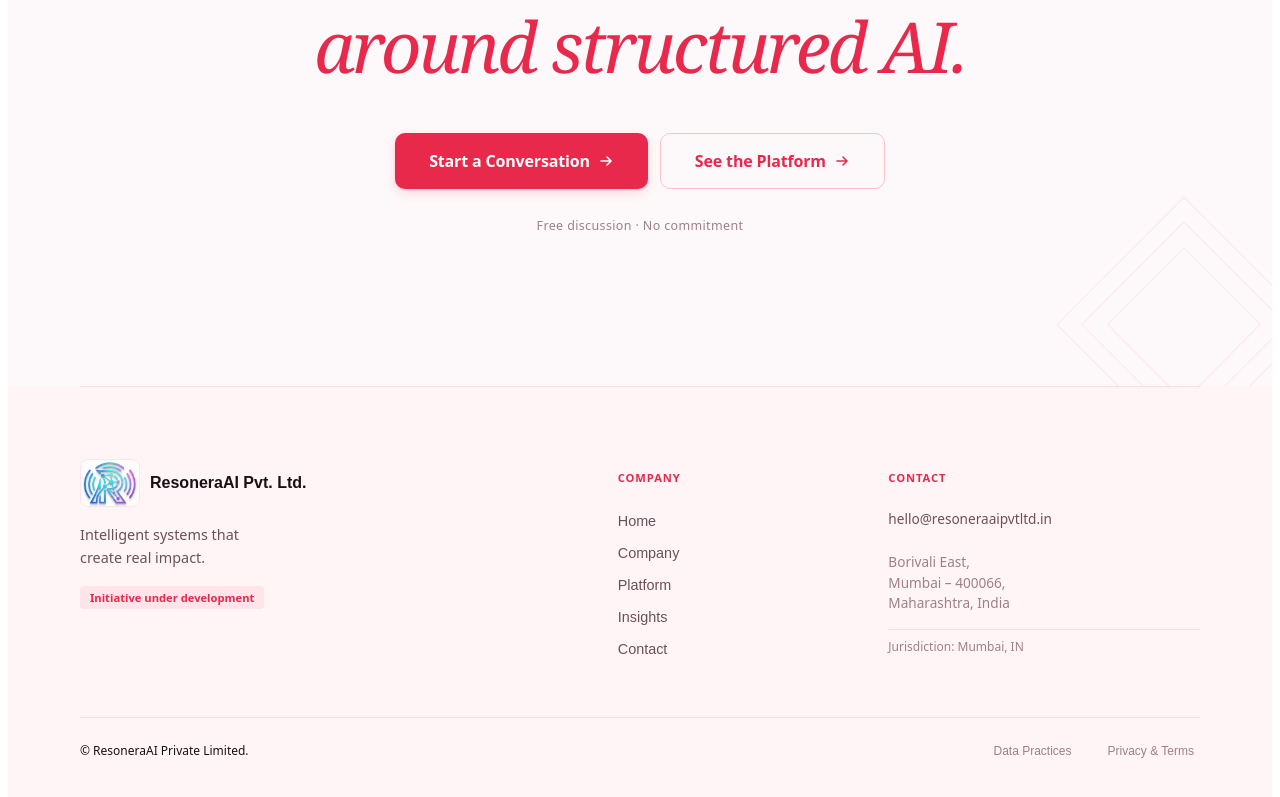
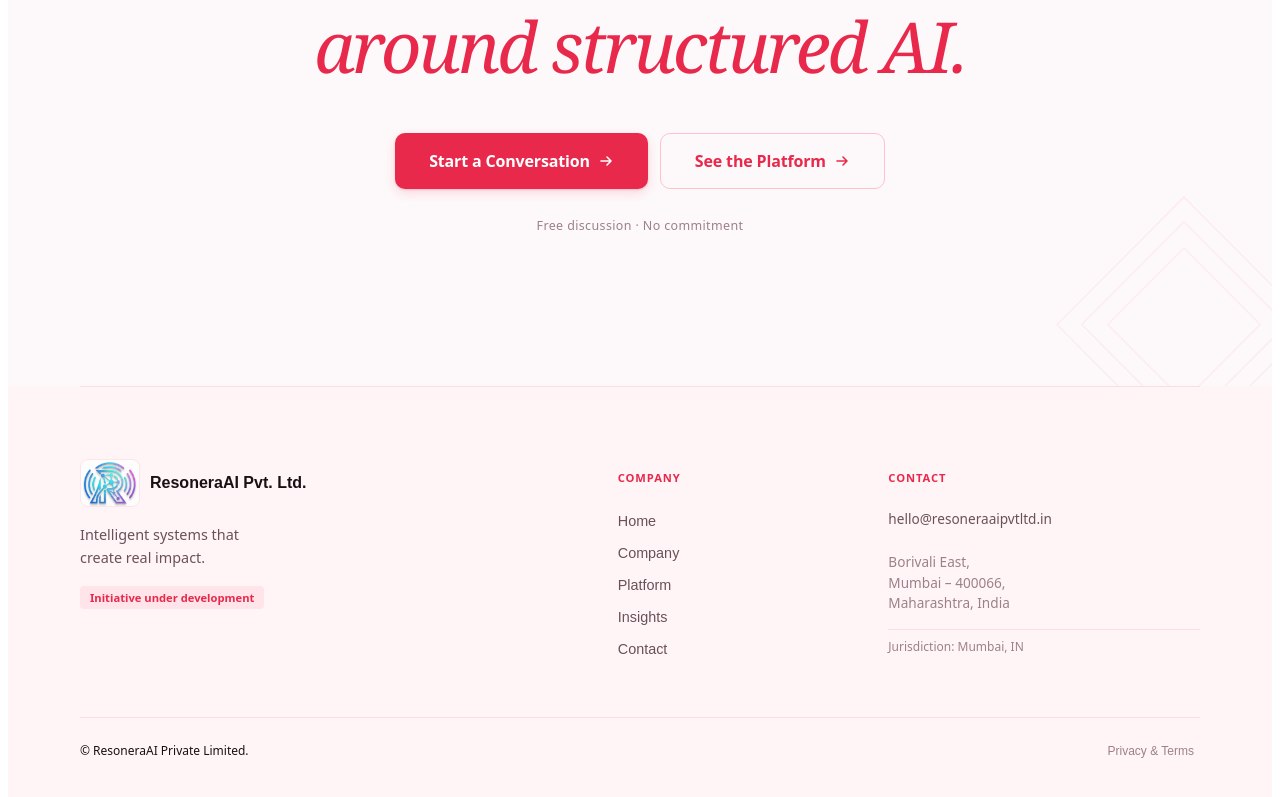
Before and after one commit to Prakharbansall/RESONERAA, a React (Vite) app: page / in a window 1280 px wide. Shown: the part 5352-6149 px from the top of the page. Built offline with nearby package versions, Linux system fonts and the light colour scheme.

Commit message:
Remove 'Data Practices' button from footer

```diff
--- a/src/components/Footer.jsx
+++ b/src/components/Footer.jsx
@@ -73,7 +73,6 @@ export default function Footer({ onNav }) {
           </div>
 
           <div className="footer-legal">
-            <button className="footer-legal-link" onClick={() => onNav("legal")}>Data Practices</button>
             <button className="footer-legal-link" onClick={() => onNav("legal")}>Privacy & Terms</button>
           </div>
         </div>
```
